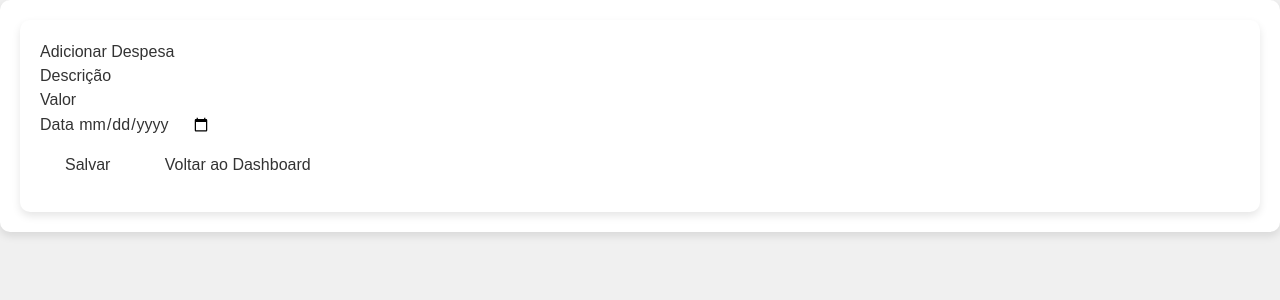
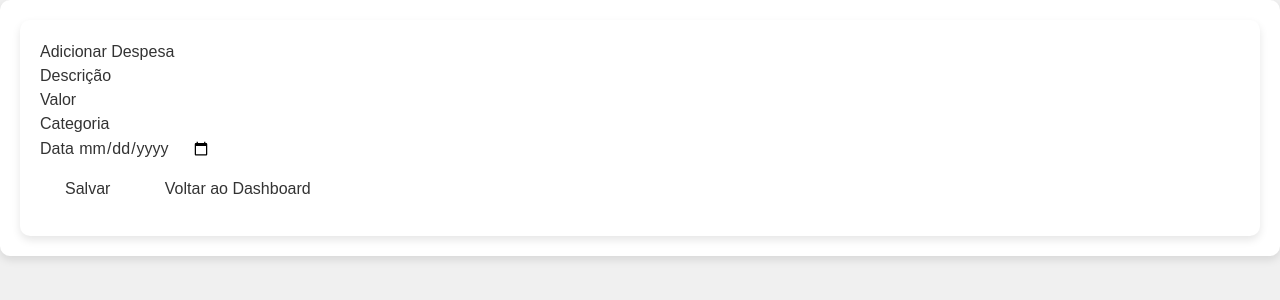
Before and after one commit to lgomesroc/FinanceControl, a Laravel app: page /expenses/create in a window 1280 px wide. Shown: the top 300 px of the page. Run offline with Laravel 12, Linux system fonts and the light colour scheme; the visitor is signed in with stand-in values (Sample User, id 1); style sheets or scripts are compiled from the project's sources; parts of the project's set-up code (start-up, migrations or seed data) failed here and were passed over.

Commit message:
inserindo categoria nas despesas

```diff
--- a/backend/resources/views/expenses/create.blade.php
+++ b/backend/resources/views/expenses/create.blade.php
@@ -15,6 +15,10 @@
                 <input type="number" step="0.01" class="form-control" id="amount" name="amount" required>
             </div>
             <div class="form-group">
+                <label for="amount">Categoria</label>
+                <input type="text" class="form-control" id="category" name="category" required>
+            </div>
+            <div class="form-group">
                 <label for="date">Data</label>
                 <input type="date" class="form-control" id="date" name="date" required>
             </div>
```
